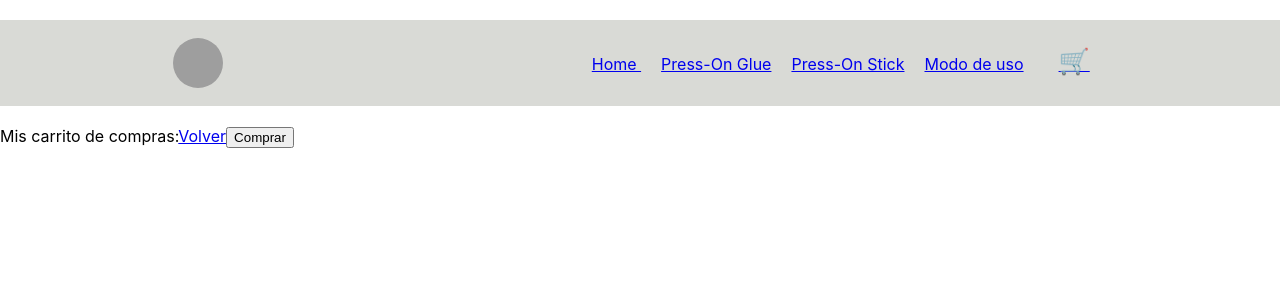
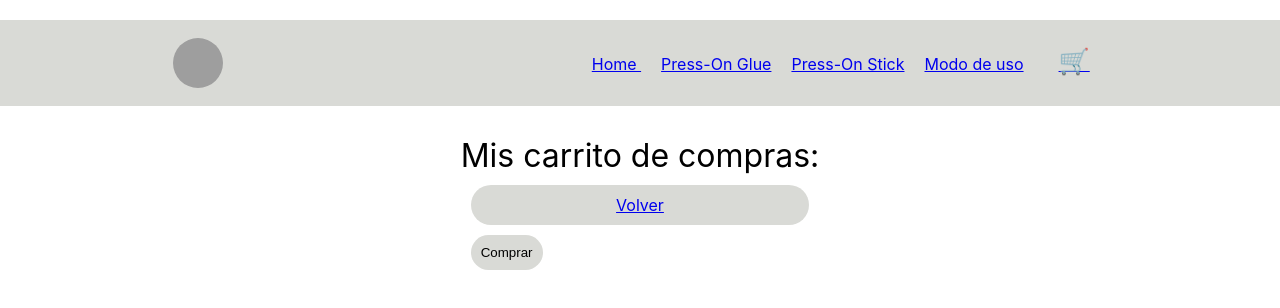
Before and after one commit to mariaeugeniaalfano/nail, a React (Create React App) app: page /cart in a window 1280 px wide. Shown: the top 308 px of the page. Built offline with nearby package versions, Linux system fonts and the light colour scheme; grey boxes are pictures that could not be loaded.

Commit message:
se agregaron estilos en todas las paginas

```diff
--- a/src/components/Cart/index.jsx
+++ b/src/components/Cart/index.jsx
@@ -2,20 +2,39 @@ import React, { useState } from "react";
 import { useEffect } from "react";
 import { Link } from "react-router-dom";
 import { doc, setDoc, getFirestore } from "firebase/firestore";
+import Flex from "../Flex/Flex";
 
 const StyleImg = {
   padding: "5px",
   borderRadius: "50%",
-  width: "30px",
-  height: "30px",
+  width: "100px",
+  height: "100px",
+  margin:"30px"
 };
 
 const containerItem = {
   display: 'flex',
   fontSize: '8px',
+  color:"grey",
+  alignItems:"center"
 }
 
 const title = {
+ fontSize:"2rem",
+ display:"flex",
+justifyContent:"center"
+}
+
+const estiloBoton ={
+  display: "flex",
+  margin: "10px",
+  border: "none",
+  backgroundColor: "#d9dad6",
+  borderRadius: "20px",
+  padding: "10px",
+  justifyContent: "center",
+  maxWidth: "auto",
+
 }
 export const Cart = () => {
   const [cartStorage, setCartStorage] = useState([]);
@@ -48,9 +67,12 @@ export const Cart = () => {
       console.log("error al realizar la compra: " + error);
     }
 
+
+
   };
   return (
-    <div>
+    <Flex>
+      <div >
         <span style={title}>Mis carrito de compras:</span>
 
         {cartStorage.map((item) => (
@@ -65,8 +87,8 @@ export const Cart = () => {
           </>
 
         ))}
-      <Link to={`/`}>Volver</Link>
-      <button
+        <Link style={estiloBoton} to={`/`}>Volver</Link>
+        <button style={estiloBoton}
           onClick={() => {
             finishBuy();
           }}
@@ -74,6 +96,7 @@ export const Cart = () => {
           Comprar
         </button>
       </div>
+    </Flex>
   );
 };
 
--- a/src/components/Flex/Flex.jsx
+++ b/src/components/Flex/Flex.jsx
@@ -3,14 +3,13 @@ import React from "react";
 function Flex(props) {
   const styleFlex = {
     display: "flex",
-    justifyContent: "space-evenly",
+    justifyContent: "center",
     flexWrap: "wrap",
     alignItems: "center",
     textAlign: "center",
-    margin: "20px",
-    padding: "20px",
-    backgroundColor: "rgba(255, 255, 255, 0.3)",
+    padding: "10px",
     color: "black",
+    maxWidth:"1300px",
   };
 
   return <div style={styleFlex}>{props.children}</div>;
--- a/src/components/ItemListContainer/Item.jsx
+++ b/src/components/ItemListContainer/Item.jsx
@@ -1,14 +1,13 @@
 import React from "react";
+import Flex from "../Flex/Flex";
 
 const styleCentro = {
-  alignItems: "center",
-  textAlign: "center",
-  color: "black",
-  width:"300px"
+  margin :"50px"
 };
 
 export default function Item({ props }) {
   return (
+    <Flex>
     <div style={styleCentro}>
       <div>
         <figure>
@@ -24,5 +23,6 @@ export default function Item({ props }) {
         <div>{props.description}</div>
       </div>
     </div>
+    </Flex>
   );
 }
--- a/src/components/ItemListContainer/ItemDetail.jsx
+++ b/src/components/ItemListContainer/ItemDetail.jsx
@@ -1,12 +1,29 @@
 import React, { useState, useEffect } from "react";
-import { useParams } from "react-router-dom";
+import { redirect, useParams } from "react-router-dom";
 import { doc, getDoc, getFirestore } from "firebase/firestore";
 import { Link } from "react-router-dom";
 import Item from "./Item";
+import Flex from "../Flex/Flex";
+import { hover } from "@testing-library/user-event/dist/hover";
+
 
 export default function ItemDetail() {
   const [producto, setProducto] = useState([]);
   let { itemID } = useParams();
+  const boton = {
+    display: "flex",
+    margin: "10px",
+    border: "none",
+    backgroundColor: "#d9dad6",
+    borderRadius: "20px",
+    padding: "10px",
+    justifyContent: "center",
+    maxWidth: "auto",
+  }
+
+  const centrado ={
+   margin:"auto"
+  }
 
   useEffect(() => {
     getItem(itemID);
@@ -43,11 +60,13 @@ export default function ItemDetail() {
 
 
   return (
-    <div>
-      <h1>Detalle del Producto</h1>
-      <Item props={producto} />
-      <button  onClick={() => AddCartProduct(producto)}> Agregar al carrito </button>
-      <Link to={`/`}>Volver</Link>
-    </div>
+    <Flex>
+      <div >
+        <h1 style={centrado} >Detalle del Producto</h1>
+        <Item style={centrado} props={producto} />
+        <button style={boton} onClick={() => AddCartProduct(producto)}> Agregar al carrito </button>
+        <Link style={boton} to={`/`}>Volver</Link>
+      </div>
+    </Flex>
   );
 }
--- a/src/components/ItemListContainer/ItemList.jsx
+++ b/src/components/ItemListContainer/ItemList.jsx
@@ -6,9 +6,9 @@ import { Link } from "react-router-dom";
 export default function ItemList(props) {
 
     const boton={
-      backgroundColor: "rgba(255, 255, 255, 0.7)",
-      padding:"15px",
-      borderRadius:"100%",
+      borderRadius:"40%",
+      backgroundColor:"#d9dad6",
+      padding:"30px",
 
   }
   return (
```
Lines whose indentation alone changed are shown as unchanged.
